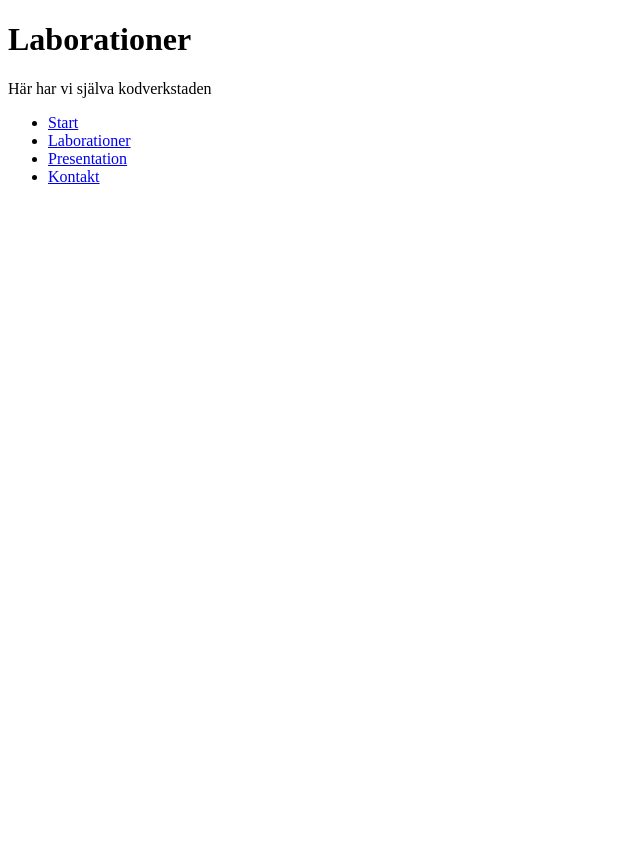
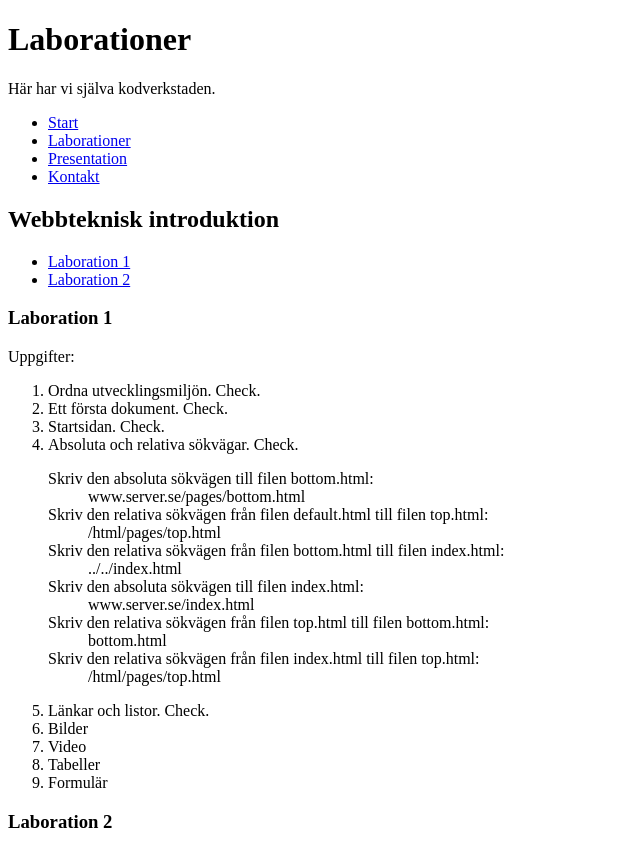
Before and after one commit to rl222hs/1ik415-rl222hs-minalaborationer, a plain HTML site: page pages/laborationer.html in a window 1280 px wide. Shown: the whole page, without its empty margins (0-640 px from the left). Before the commit the page ends 800 px from the top, so only its background shows below. Drawn offline with Linux system fonts and the light colour scheme.

Commit message:
Byggt på laborationsportalen, lagt till länkar i presentation m.m.

```diff
--- a/pages/laborationer.html
+++ b/pages/laborationer.html
@@ -7,7 +7,7 @@
     <body>
         <h1>Laborationer</h1>
         <p>
-            Här har vi själva kodverkstaden
+            Här har vi själva kodverkstaden.
         </p>
             <ul>
                 <li><a href="../index.html">Start</a></li>
@@ -15,5 +15,41 @@
                 <li><a href="presentation.html">Presentation</a></li>
                 <li><a href="kontakt.html">Kontakt</a></li>
             </ul>
+        <h2>Webbteknisk introduktion</h2>
+            <ul>
+                <li><a href="#lab1">Laboration 1</a></li>
+                <li><a href="#lab2">Laboration 2</a></li>
+            </ul>
+        <h3 id="lab1">Laboration 1</h3>
+        <p>
+            Uppgifter:
+        </p>
+            <ol>
+                <li>Ordna utvecklingsmiljön. Check.</li>
+                <li>Ett första dokument. Check.</li>
+                <li>Startsidan. Check.</li>
+                <li>Absoluta och relativa sökvägar. Check.
+                    <dl>
+                        <dt>Skriv den absoluta sökvägen till filen bottom.html:</dt>
+                            <dd>www.server.se/pages/bottom.html</dd>
+                        <dt>Skriv den relativa sökvägen från filen default.html till filen top.html:</dt>
+                            <dd>/html/pages/top.html</dd>
+                        <dt>Skriv den relativa sökvägen från filen bottom.html till filen index.html:</dt>
+                            <dd>../../index.html</dd>
+                        <dt>Skriv den absoluta sökvägen till filen index.html:</dt>
+                            <dd>www.server.se/index.html</dd>
+                        <dt>Skriv den relativa sökvägen från filen top.html till filen bottom.html:</dt>
+                            <dd>bottom.html</dd>
+                        <dt>Skriv den relativa sökvägen från filen index.html till filen top.html:</dt>
+                            <dd>/html/pages/top.html</dd>
+                    </dl>
+                </li>
+                <li>Länkar och listor. Check.</li>
+                <li>Bilder</li>
+                <li>Video</li>
+                <li>Tabeller</li>
+                <li>Formulär</li>
+            </ol>
+        <h3 id="lab2">Laboration 2</h3>
     </body>
 </html>
```
Also changed, not shown: pages/presentation.html (+7 -1 lines), pages/uppgift_1-4.html (deleted, +0 -16 lines). Lines whose indentation alone changed are shown as unchanged.
